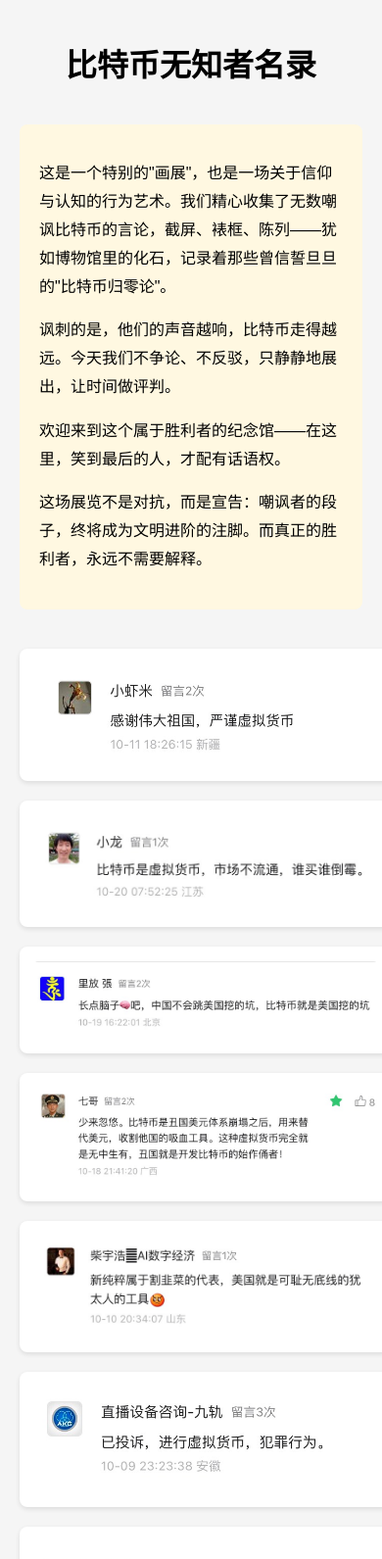
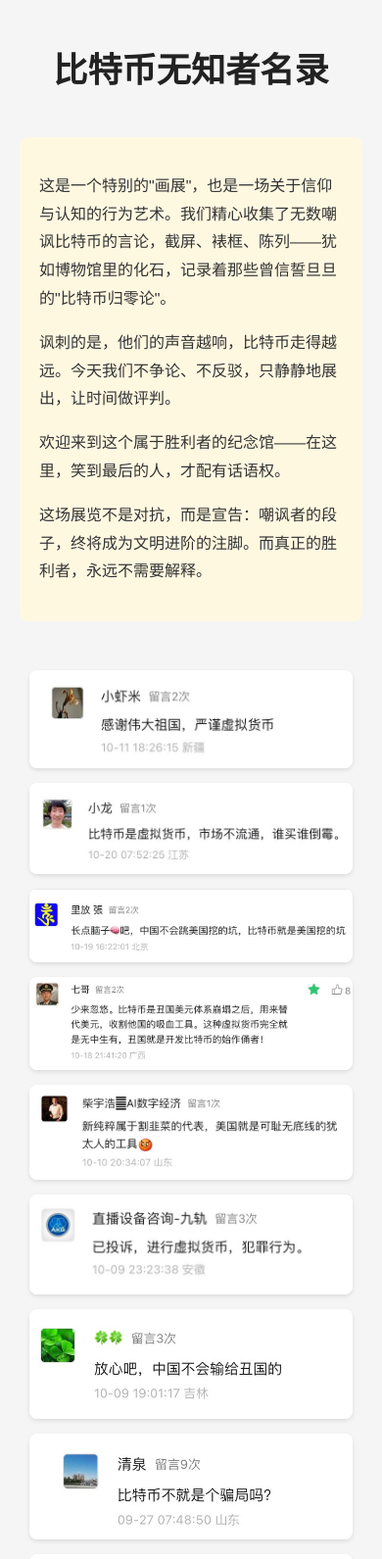
Before and after one commit to lovexw/hhbtc, a plain HTML site: page index.html in a window 390 px wide. Shown: the top 1591 px of the page at 98% size. Drawn offline with Linux system fonts and the light colour scheme; some packages are replaced by stand-ins of ours; a script that the page names is missing.

Commit message:
初始提交

```diff
--- a/index.html
+++ b/index.html
@@ -6,11 +6,16 @@
     <title>比特币无知者名录</title>
     <style>
         body {
-            font-family: 'Microsoft YaHei', sans-serif;
+            background-color: #f5f5f5;
+            font-family: 'Helvetica Neue', Arial, sans-serif;
+            line-height: 1.6;
+            color: #333;
+            padding: 20px;
             max-width: 1200px;
             margin: 0 auto;
-            padding: 20px;
-            background-color: #f5f5f5;
+        }
+        .container {
+            padding: 20px 0;
         }
         .header {
             text-align: center;
@@ -47,9 +52,16 @@
         }
         .item {
             background: white;
-            padding: 15px;
             border-radius: 8px;
-            box-shadow: 0 2px 5px rgba(0,0,0,0.1);
+            box-shadow: 0 2px 4px rgba(0,0,0,0.1);
+            margin-bottom: 20px;
+            overflow: hidden;
+            transition: transform 0.3s ease;
+        }
+
+        .item:hover {
+            transform: translateY(-5px);
+            box-shadow: 0 5px 15px rgba(0,0,0,0.1);
         }
         .item img {
             width: 100%;
@@ -68,6 +80,37 @@
             margin-top: 40px;
             font-size: 14px;
             color: #666;
+        }
+        h1 {
+            color: #222;
+            text-align: center;
+            margin-bottom: 30px;
+            font-size: 2.2em;
+        }
+
+        .announcement {
+            background: #fff;
+            padding: 20px;
+            border-radius: 8px;
+            margin-bottom: 30px;
+            box-shadow: 0 2px 4px rgba(0,0,0,0.1);
+        }
+
+        .disclaimer {
+            background: #f8f9fa;
+            border-left: 4px solid #6c757d;
+            padding: 15px;
+            margin-top: 40px;
+            font-size: 0.9em;
+        }
+        @media (max-width: 768px) {
+            .container {
+                padding: 10px;
+            }
+
+            .item {
+                margin-bottom: 15px;
+            }
         }
     </style>
     <link rel="stylesheet" href="https://cdnjs.cloudflare.com/ajax/libs/viewerjs/1.11.1/viewer.min.css">
```
